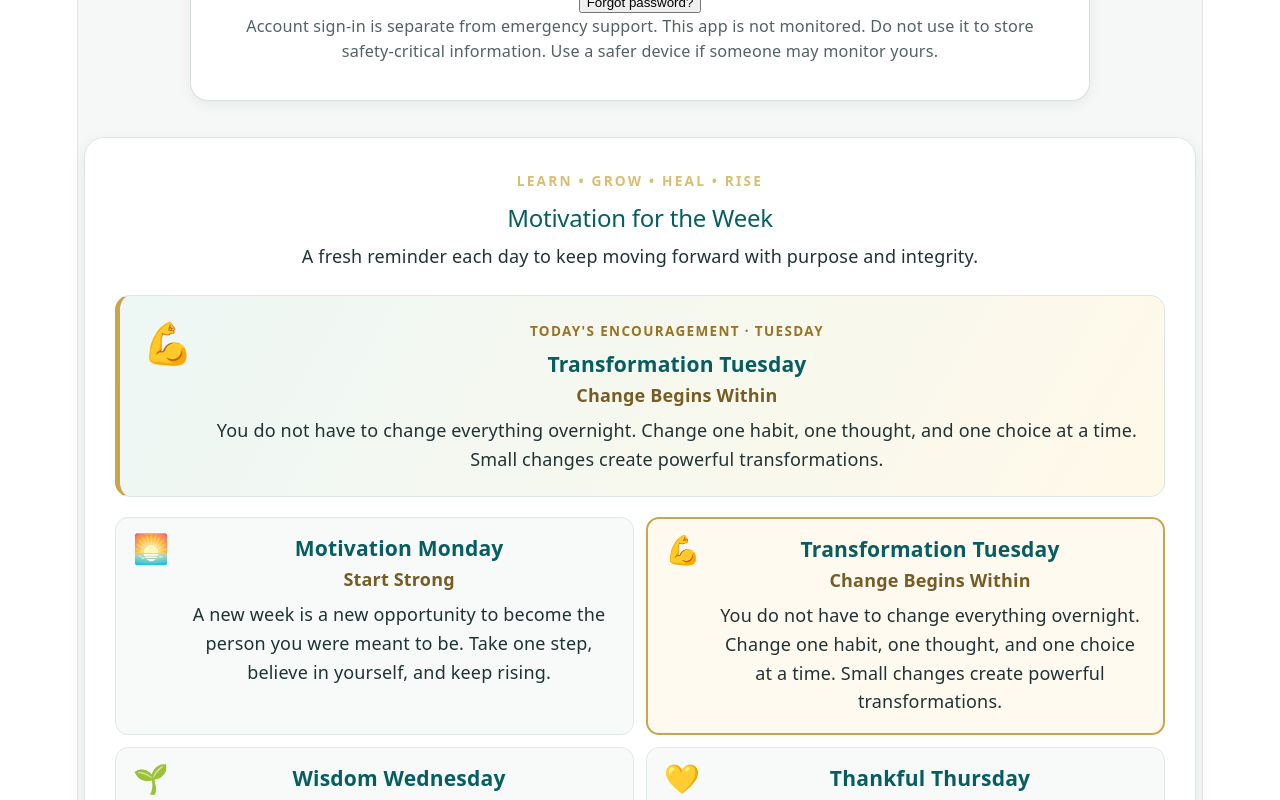
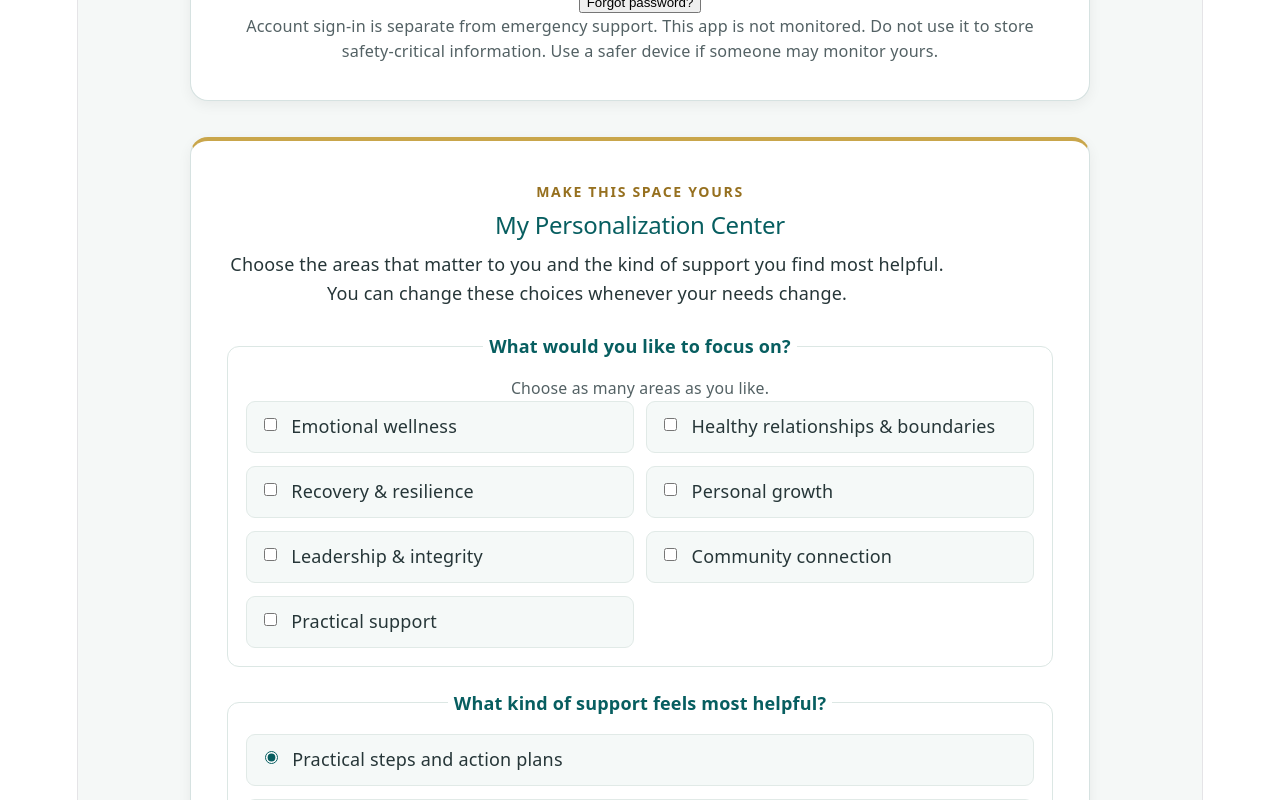
Before and after one commit to IntegrityRising101/Integrity-Rising-wellness-growth-app, a React (Vite) app: page / in a window 1280 px wide. Shown: the part 2960-3760 px from the top of the page. Built offline with nearby package versions, Linux system fonts and the light colour scheme; no server answers.

Commit message:
Add personalization center to member dashboard

```diff
--- a/src/App.jsx
+++ b/src/App.jsx
@@ -18,6 +18,7 @@ import Academy from './components/Academy';
 import PersonalWellnessDashboard from './components/PersonalWellnessDashboard';
 import GoalCenter from './components/GoalCenter';
 import MemberAccount from './components/MemberAccount';
+import MemberPersonalization from './components/MemberPersonalization';
 import ModerationDashboard from './components/ModerationDashboard';
 import AppDirectory from './components/AppDirectory';
 import MotivationForTheWeek from './components/MotivationForTheWeek';
@@ -68,6 +69,7 @@ function App() {
           </div>
           <SectionArtwork variant="dashboard" />
           <MemberAccount />
+          <MemberPersonalization />
           <MotivationForTheWeek />
           <PersonalWellnessDashboard />
           <GoalCenter />
```
